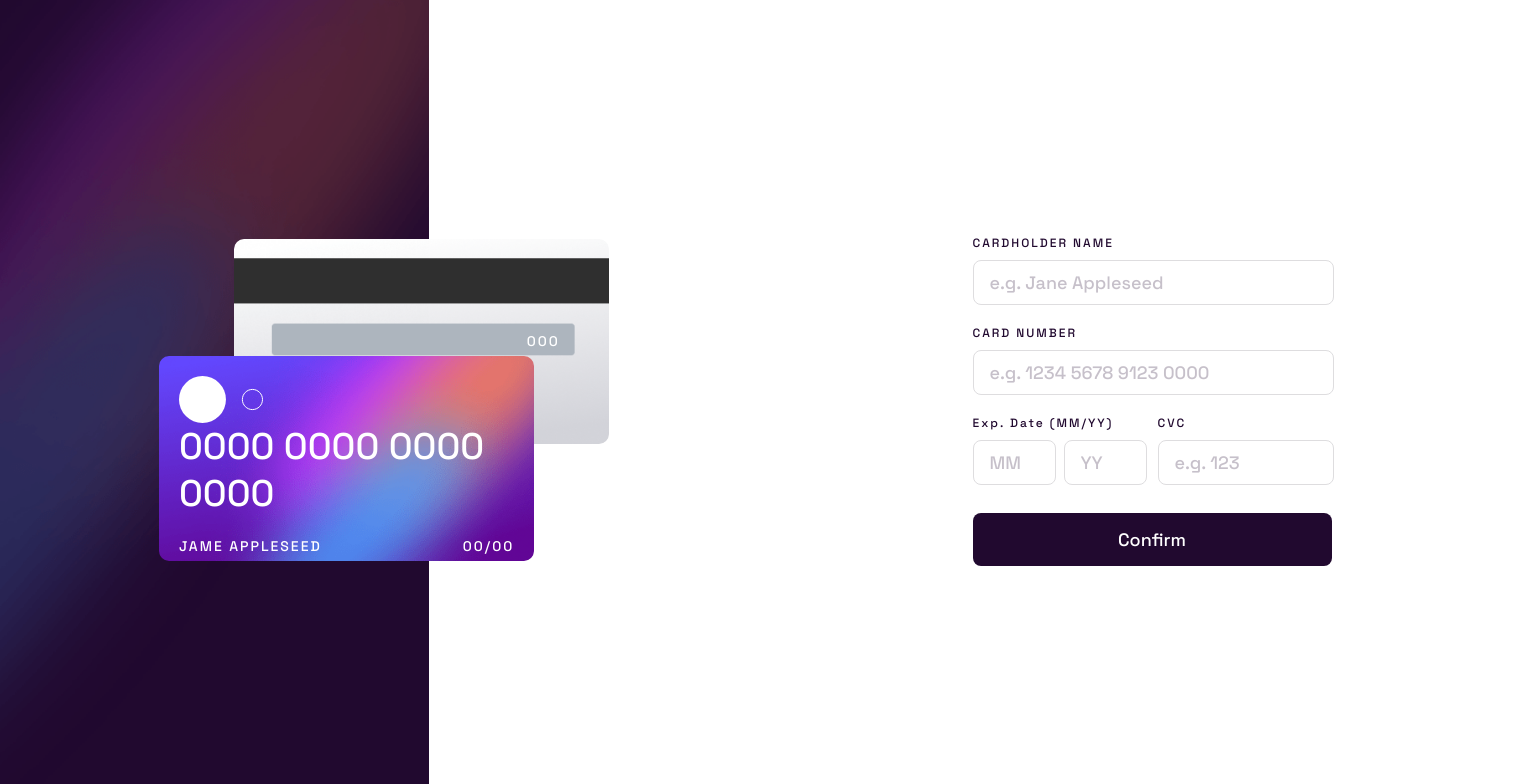
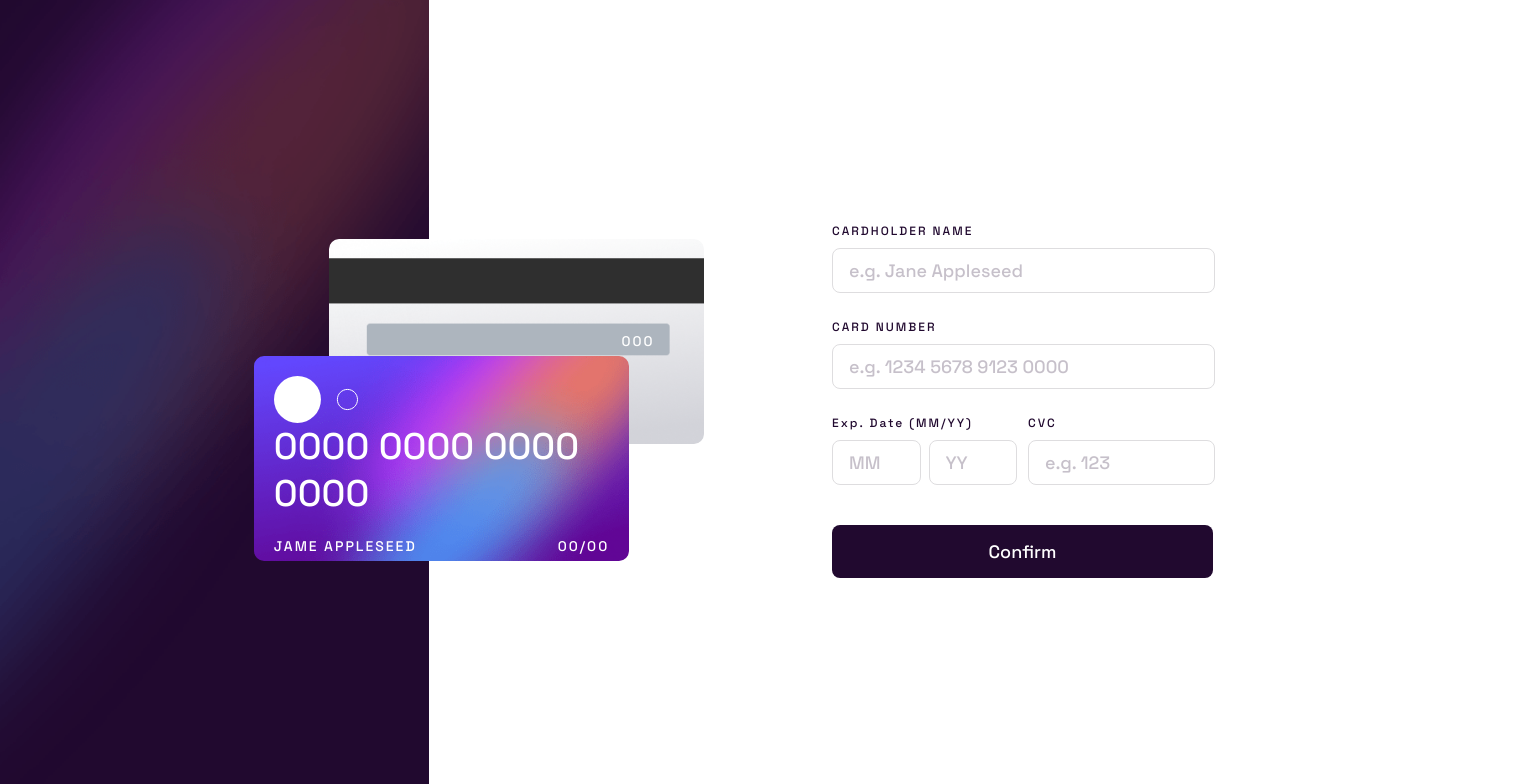
Before and after one commit to Orliland/interactive-card-details-form, a React (Vite) app: page / in a window 1536 px wide. Shown: the top 784 px of the page. Built offline with nearby package versions, Linux system fonts and the light colour scheme.

Commit message:
improve layout for desktop view

```diff
--- a/src/App.css
+++ b/src/App.css
@@ -6,22 +6,26 @@
   background-size: contain;
 }
 
-.section--body {
-  margin: 0 auto;
-  padding: 1.6rem 2.4rem 4.5rem;
-  max-width: 38.1rem;
-}
-
 .wrapper {
   display: grid;
   grid-template-columns: 1fr;
   grid-template-rows: 1fr;
 }
 
+/* Estilos para evitar que la section no tome el ancho completo */
+@media (max-width: 1439px) {
+  .section--body {
+    margin: 0 auto;
+
+    padding: 1.6rem 2.4rem 4.5rem;
+  }
+}
+
 @media (min-width: 550px) {
   .section--cards {
     background-size: cover;
   }
+
   .wrapper {
     max-width: 54.1rem;
     margin: 0 auto;
@@ -32,22 +36,23 @@
   .main {
     display: grid;
     grid-template-columns: 1fr 1fr;
-    grid-template-rows: 1fr;
     height: 100vh;
   }
 
   .section {
     display: grid;
     align-items: center;
+    padding: 0;
   }
 
   .section--cards {
-    padding: 0;
+    padding-right: 6.4rem;
+    justify-content: end;
     background-image: url("./assets/bg-main-desktop.png");
     background-size: contain;
   }
 
   .section--body {
-    padding: 0;
+    padding-left: 6.4rem;
   }
 }
--- a/src/components/Form/form.css
+++ b/src/components/Form/form.css
@@ -1,4 +1,6 @@
 .form {
+  max-width: 38.1rem;
+
   display: flex;
   flex-direction: column;
   gap: 2rem;
@@ -19,3 +21,12 @@
   display: flex;
   gap: 0.8rem;
 }
+
+@media (min-width: 550px) {
+  .form {
+    gap: 2.6rem;
+  }
+  .form .button {
+    margin-top: 1.4rem;
+  }
+}
```
